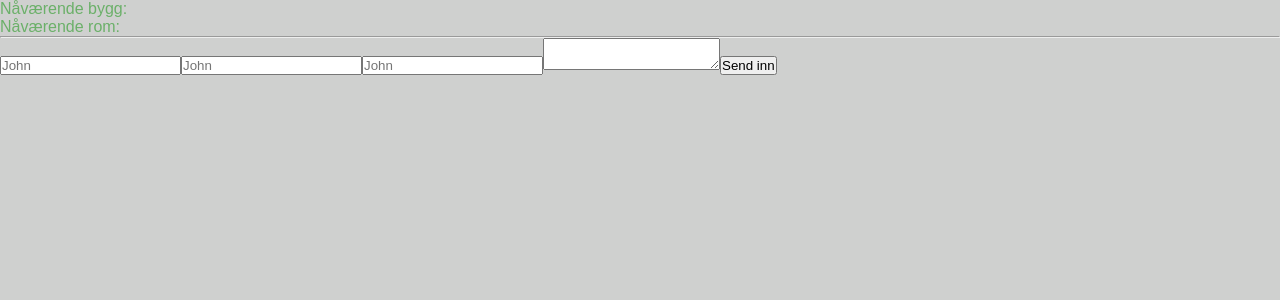
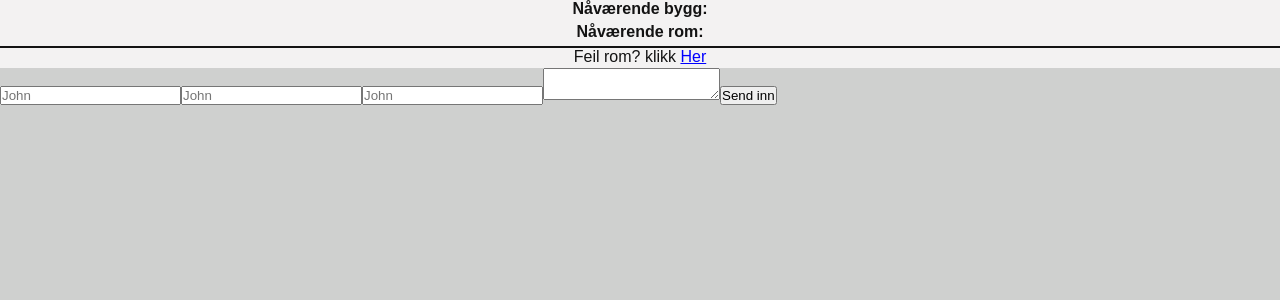
Before and after one commit to LeahJKH/tindervik_eiendom, a Next.js app in the folder prosjekt/frontend/: page /Report in a window 1280 px wide. Shown: the top 300 px of the page. Built offline with nearby package versions, Linux system fonts and the light colour scheme; no server answers.

Commit message:
styling and logic

```diff
--- a/prosjekt/frontend/src/app/components/UserComponents/CaseForm/CaseForm.js
+++ b/prosjekt/frontend/src/app/components/UserComponents/CaseForm/CaseForm.js
@@ -1,5 +1,5 @@
 import Form from "next/dist/client/app-dir/form";
-
+import style from './caseform.module.css'
 export default function CaseForm() {
     return (
         <>
--- a/prosjekt/frontend/src/app/components/UserComponents/SideMenu/SideMenu.js
+++ b/prosjekt/frontend/src/app/components/UserComponents/SideMenu/SideMenu.js
@@ -1,19 +1,60 @@
-export default function SideMenu({chosenBuilding, chosenRoom}) {
+'use client'
+
+import style from './sidemenu.module.css'
+import { useState, useEffect } from 'react'
+export default function SideMenu({chosenBuilding, chosenRoom, rD, bD}) {
+    const [isMobile, setIsMobile] = useState(false);
+    const [isOpen, setIsOpen] = useState(false)
+
+    const handleOpen = () => {
+        setIsOpen(!isOpen)
+    }
+    useEffect(() => {
+        const handleResize = () => {
+            setIsMobile(window.innerWidth <= 810);
+        };
+
+        handleResize();
+
+        window.addEventListener('resize', handleResize);
+
+        return () => {
+            window.removeEventListener('resize', handleResize);
+        };
+    }, []);
+
+
+    async function getData() {
+            const response = await fetch(`http://localhost:3200/api/v1/bygg/${bD}/rom`, {
+                method: 'GET',
+                headers: {
+                    'X-API-Key': 'tindvik-test-2026',
+                    'Content-Type': 'application/json'
+                }
+            });
+            let data = await response.json()
+            console.log(response)
+    }
+    getData()
     return (
         <>
-        <aside>
-            <section>
-                <p>Nåværende bygg:</p>
-                <p>{chosenBuilding}</p>
-                <p>Nåværende rom:</p>
-                <p>{chosenRoom}</p>
+        <aside className={style.aside}>
+            <section className={style.infosect}>
+                <p className={style.pmain}>Nåværende bygg:</p>
+                <p className={style.pside}>{chosenBuilding}</p>
+                <p className={style.pmain}>Nåværende rom:</p>
+                <p className={style.pside}>{chosenRoom}</p>
             </section>
-            <hr></hr>
-            <section>
-                <p></p>
-                <div>
+            <hr className={style.splitter}></hr>
+            <section className={style.listedCont}>
 
-                </div>
+                <p className={style.pside}>Feil rom? klikk <span className={style.LinkBtn} onClick={handleOpen}>Her</span></p>
+                 {isOpen?
+                 <div className={isMobile? style.MobileRoomData: style.Roomcont}>
+                    <button onClick={handleOpen}>X</button>
+                    <div className={style.roomData}>
+                    </div>
+                </div>:<></>}
             </section>
         </aside>
         </>
--- /dev/null
+++ b/prosjekt/frontend/src/app/components/UserComponents/SideMenu/sidemenu.module.css
@@ -0,0 +1,52 @@
+.aside {
+    background-color: var(--sub-col);
+    width: 100%;
+    text-align: center;
+    color: var(--Text);
+}
+.infosect{
+}
+.pmain{
+ font-weight: bold;
+ margin-bottom: 5px;
+}
+.pside{
+margin-bottom: 2px;
+}
+.splitter{
+width: 100%;
+height: 2px;
+border: 1px solid var(--Text);
+}
+.listedCont {
+
+}
+.p5{
+
+}
+.LinkBtn {
+    color: blue;
+    text-decoration: underline;
+    cursor: pointer;
+}
+
+@media screen and (max-width: 810px) {
+    .MobileRoomData {
+                position: absolute;
+            width: 100vw;
+            height: 100vh;
+            background-color: var(--background);
+            top: 0;
+            display: flex;
+            flex-direction: column;
+            gap: 10px;
+            align-items: center;
+            padding: 1% 3%;
+    }
+
+}
+.roomData {
+ width: 100%;
+ background-color: var(--sub-col);
+ height: fit-content;
+}
```
Also changed, not shown: prosjekt/frontend/src/app/components/UserComponents/CaseForm/caseform.module.css (added).
